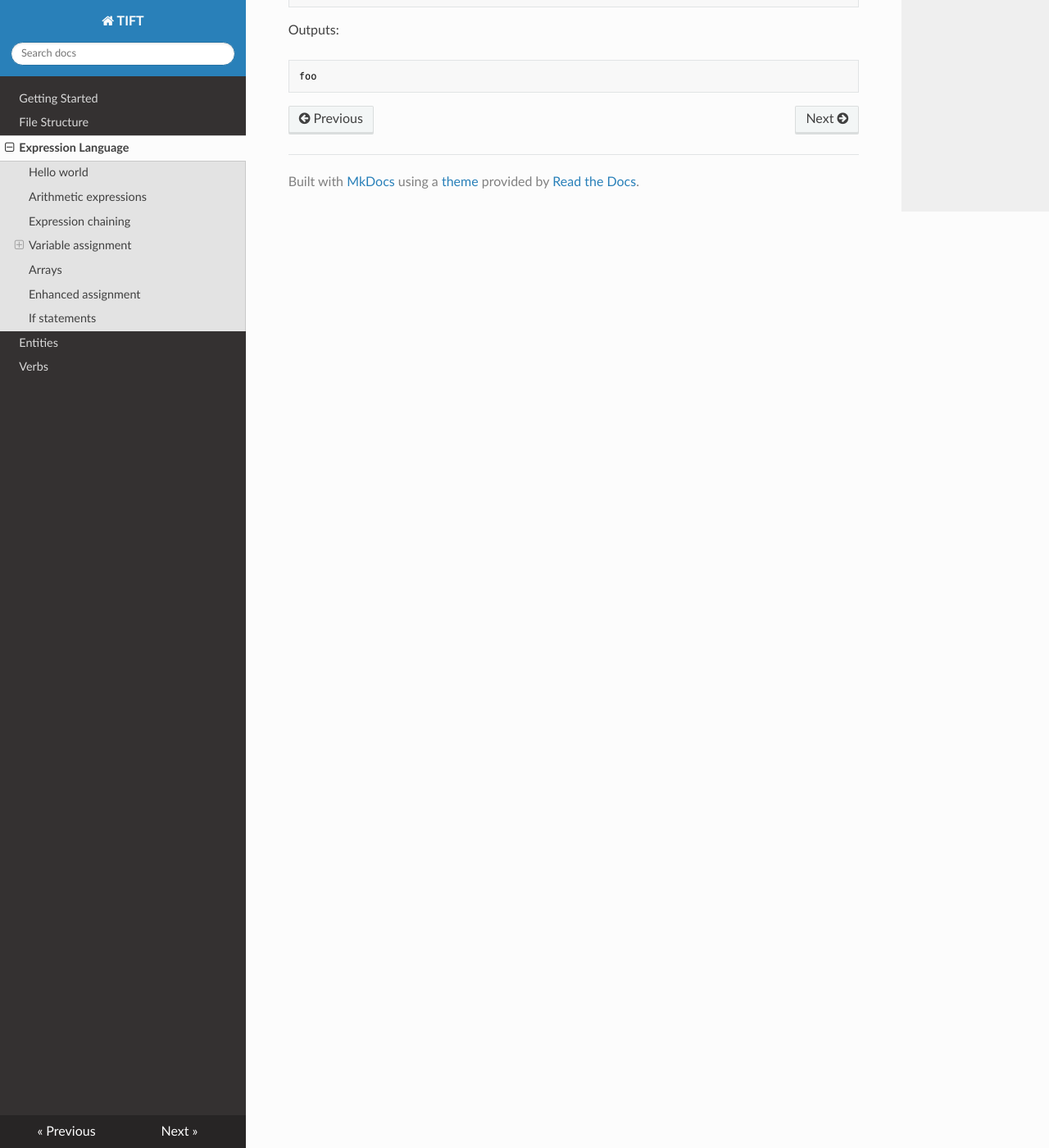
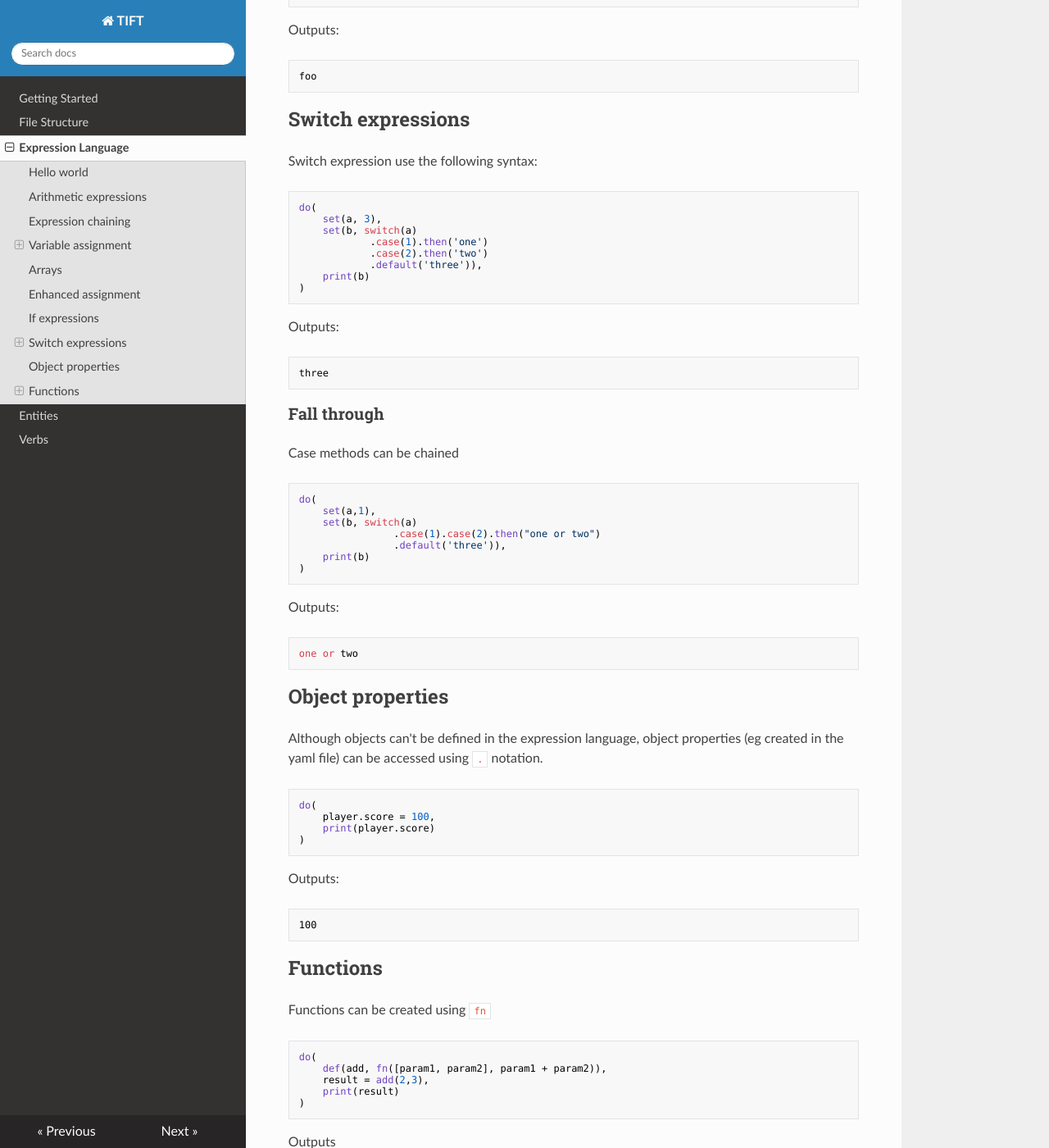
Before and after one commit to tomjefferys/tift, an MkDocs documentation site: the page built from docs/expressionlanguage.md, in a window 1280 px wide and 1400 px high, scrolled down 3403 px. Shown: the whole window at 82% size. Built offline with MkDocs 1.6.1, drawn with Linux system fonts in a browser that asks for light colours; nearby versions of some CDN libraries; some of the changed text lies outside the part shown.

````diff
--- a/docs/expressionlanguage.md
+++ b/docs/expressionlanguage.md
@@ -3,7 +3,7 @@
 Logic in TIFT is encoded using a javascipt-like expression language.
 
 ## Hello world
-```
+```js
 print("hello world")
 ```
 Outputs:
@@ -12,7 +12,7 @@ hello world
 ```
 
 ## Arithmetic expressions
-```
+```js
 print(5 * (6 - 2))
 ```
 Outputs:
@@ -22,7 +22,7 @@ Outputs:
 
 ## Expression chaining
 Multiple commands can be chained together using `do`
-```
+```js
 do(
     print("foo"),
     print("bar"),
@@ -39,7 +39,7 @@ baz
 ## Variable assignment
 Variables can be assigned using the `=` assignement operator, `set` and `def`
 ### assigment operator
-```
+```js
 do(
     a = 3,
     b = a + 7,
@@ -54,7 +54,7 @@ Outputs:
 ```
 ### set
 Set sets a variable to particular value.
-```
+```js
 do(
     set(a, 3),
     set(b, a + 7),
@@ -71,7 +71,7 @@ Outputs:
 `def` always creates a new variable. Variables are scoped to a `do` block
 In this example variable `a` is shadowed by a new `a` in the nested `do` block, and the
 value does not overwrite the previous value of `a`
-```
+```js
 do(
     def(a,"foo"),
     def(b,"bar"),
@@ -95,7 +95,7 @@ qux
 
 ## Arrays
 Arrays are defined with square brackets.
-```
+```js
 do(
     obj.arr = ["foo", "bar"],
     obj.arr[0] = "baz",
@@ -111,7 +111,7 @@ bar
 
 ## Enhanced assignment
 Enhanced assignment operators are supported `+=`, `-=`, `*=`, `/=`
-```
+```js
 do(
     a = 2,
     b = 4,
@@ -127,10 +127,10 @@ Outputs:
 8
 ```
 
-## If statements
+## If expressions
 If expressions can be written with the following syntax
 `if(expr).then(if_true).else(if_false)`
-```
+```js
 if(3 > 2)
     .then(print("foo"))
     .else(print("bar"))
@@ -141,7 +141,7 @@ foo
 ```
 
 `if`s are expressions, so they return the result
-```
+```js
 do(
     myvar = if(3>2)
                .then("foo")
@@ -153,3 +153,83 @@ Outputs:
 ```
 foo
 ```
+## Switch expressions
+Switch expression use the following syntax:
+
+```js
+do(
+    set(a, 3),
+    set(b, switch(a)
+            .case(1).then('one')
+            .case(2).then('two')
+            .default('three')),
+    print(b)
+)
+```
+Outputs:
+```
+three
+```
+
+### Fall through
+Case methods can be chained
+
+```js
+do(
+    set(a,1),
+    set(b, switch(a)
+                .case(1).case(2).then("one or two")
+                .default('three')),
+    print(b)
+)
+```
+Outputs:
+```
+one or two
+```
+
+## Object properties
+Although objects can't be defined in the expression language, object properties (eg created in the yaml file) can be accessed using `.` notation.
+
+```js
+do(
+    player.score = 100,
+    print(player.score)
+)
+```
+Outputs:
+```
+100
+```
+
+## Functions
+Functions can be created using `fn`
+
+```js
+do(
+    def(add, fn([param1, param2], param1 + param2)),
+    result = add(2,3),
+    print(result)
+)
+```
+Outputs
+```
+5
+```
+
+### Closures
+Functions can capture the local scope when the function is created (known as a closure)
+```js
+do(
+    def(createAdd, fn([param1], do(
+        fn([param2], param1 + param2)
+    ))),
+    def(addSeven, createAdd(7)),
+    result = addSeven(3),
+    print(result)
+)
+```
+Outputs:
+```
+10
+```
````
Also changed, not shown: README.md (+7 -5 lines), docs/entities.md (+19 -1 lines), docs/filestructure.md (+32 -0 lines).
